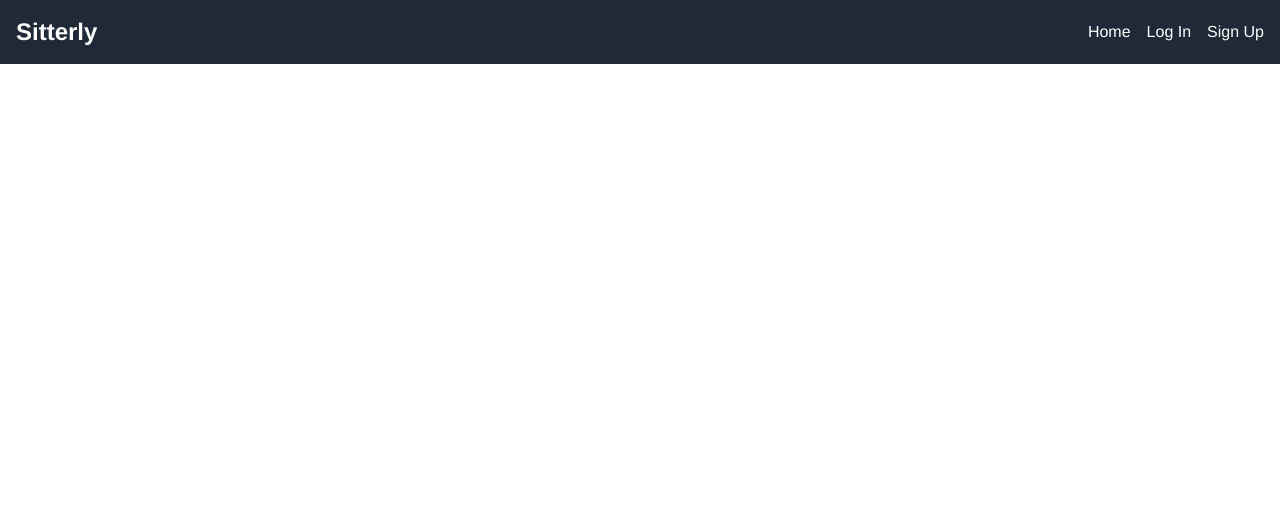
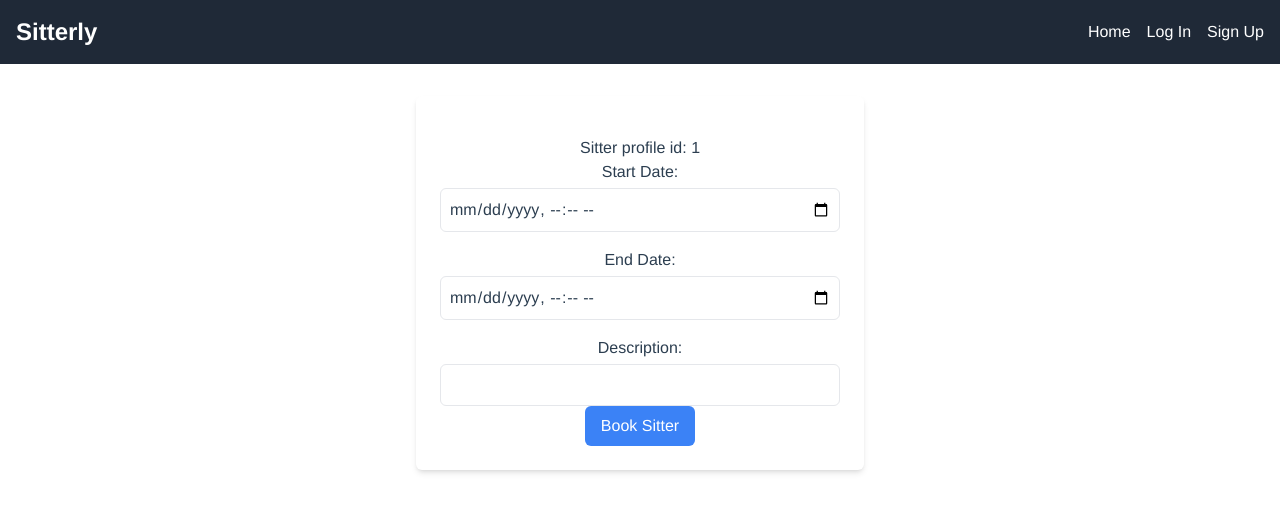
Before and after one commit to devi-lakshmi/sitterly-front-end, a React (Create React App) app: page /createBookings/1 in a window 1280 px wide. Shown: the top 512 px of the page. Built offline with nearby package versions, Linux system fonts and the light colour scheme.

Commit message:
Implemented booking cancellation

```diff
--- a/src/App.js
+++ b/src/App.js
@@ -1,7 +1,7 @@
 import "./App.css";
 
 import { HomePage, LogInPage, SignUpPage } from "./pages";
-import { Link, Route, Routes } from "react-router-dom";
+import { Link, Route, Routes, useNavigate } from "react-router-dom";
 
 import { useAuth } from "./hooks/useAuth";
 import CreateSitterProfile from "./componets/CreateSitterProfile";
@@ -11,6 +11,7 @@ import BrowseBookings from "./componets/BrowseBookings";
 
 function App() {
   const { user, logout } = useAuth();
+    const navigate = useNavigate();
 
   return (
     <div className="App min-h-screen flex flex-col">
@@ -36,6 +37,7 @@ function App() {
               onClick={(e) => {
                 e.preventDefault();
                 logout();
+                navigate('/login');
               }}
               className="hover:text-gray-300"
             >
@@ -52,7 +54,7 @@ function App() {
           <Route path="/signup" element={<SignUpPage />} />
           <Route path="/createSitterProfile" element={<CreateSitterProfile />} />
           <Route path="/getSitterProfiles" element={<BrowseSitterProfiles />} />
-          <Route path="/createBookings" element={<CreateBookings />} />
+          <Route path="/createBookings/:sitterId" element={<CreateBookings />} />
          <Route path="/bookings" element={<BrowseBookings />} />
 
       </Routes>
--- a/src/componets/BrowseBookings.js
+++ b/src/componets/BrowseBookings.js
@@ -3,13 +3,18 @@ import { useDispatch, useSelector } from 'react-redux';
 import { useApi } from '../hooks/useApi';
 import { selectBookings } from '../store/bookings/selectors';
 import { browsebookings, cancelBookings } from '../store/bookings/thunks';
-import { cancelBooking } from '../store/bookings/slice';
+import { useAuth } from '../hooks/useAuth';
+import { Link } from 'react-router-dom';
+
 
 const BrowseBookings = ({ userType }) => {
     const api = useApi();
+    const { userRole } = useAuth();
+     const currentDate = new Date();
+
     const dispatch = useDispatch();
 
-    const bookings = useSelector(selectBookings); // Assuming your bookings are stored in the Redux state
+    const bookings = useSelector(selectBookings);
 
     console.log("bookingdata" + bookings)
 
@@ -17,8 +22,8 @@ const BrowseBookings = ({ userType }) => {
         dispatch(browsebookings(api));
     }, [dispatch, api]);
 
-    const getUserTypeText = (booking) => {
-    return booking.role;
+    const getUserTypeText = () => {
+        return userRole;
   };
 const handleCancelBooking = (id) => {
     // Dispatch the cancelBooking action with the booking ID
@@ -30,27 +35,24 @@ return (
       <ul className="space-y-4">
             {bookings.map(booking => (
                 <li key={booking.id} className="bg-white p-4 rounded-md shadow-md">
-                    <strong className="block mb-2">{getUserTypeText(booking)}:</strong>
+                    <strong className="block mb-2">Booked by: {getUserTypeText()}</strong>
                     <p className="mb-2">Start Date: {booking.starts_at}</p>
                     <p className="mb-2">End Date: {booking.ends_at}</p>
                     <p className="mb-2">Description: {booking.description}</p>
-                    {/* Add more details based on your booking structure */}
-                     {booking.is_canceled ? (
-              <p className="text-red-500 font-bold">Booking Cancelled</p>
-            ) : (
-              <button
-                className="bg-red-500 text-white px-4 py-2 rounded-md hover:bg-red-600"
-                onClick={() => handleCancelBooking(booking.id)}
-              >
-                Cancel Booking
-              </button>
-            )}
+                    {booking.is_canceled ? <p className="text-red-500 font-bold">Booking Cancelled</p> : new Date(booking.starts_at) > currentDate && (
+                        <button className="bg-red-500 text-white px-4 py-2 rounded-md hover:bg-red-600"
+                            onClick={() => handleCancelBooking(booking.id)}>Cancel Booking</button>
+          )}
 
 
           </li>
         ))}
-      </ul>
+        </ul>
+         <Link to={"/"} className="bg-blue-500 text-white py-2 px-4 rounded">
+        Go to HomePage
+      </Link>
     </div>
+
   );
 };
 export default BrowseBookings;
--- a/src/componets/BrowseSitterProfiles.js
+++ b/src/componets/BrowseSitterProfiles.js
@@ -3,11 +3,13 @@ import { useDispatch, useSelector } from 'react-redux';
 import { selectIsLoading, selectSitterProfiles } from '../store/sitterProfiles/selectors';
 import { browseSitterProfiles } from '../store/sitterProfiles/thunks';
 import { useApi } from "../hooks/useApi";
-import { Link } from 'react-router-dom';
+import { Link, useNavigate } from 'react-router-dom';
 
 const BrowseSitterProfiles = () => {
     const api = useApi();
     const dispatch = useDispatch();
+    const navigate = useNavigate();
+
     const sitterProfiles = useSelector(selectSitterProfiles);
     console.log("sitterProfile" + sitterProfiles);
     const loading = useSelector(selectIsLoading);
@@ -15,6 +17,11 @@ const BrowseSitterProfiles = () => {
     useEffect(() => {
         dispatch(browseSitterProfiles(api, 1));
     }, [dispatch, api]);
+
+     const handleBookClick = (sitterId) => {
+        // Navigate to the BookSitterProfile page with the sitterId as a parameter
+       navigate(`/createBookings/${sitterId}`);
+    };
 
     return (
         <div className="bg-gray-200 p-4">
@@ -26,13 +33,14 @@ const BrowseSitterProfiles = () => {
           <p className="font-bold">LastName: {profile.last_name}</p>
           <p>City: {profile.city}</p>
           <p>HourlyRateeuro: {profile.hourly_rate_euro}</p>
-        </div>
+                <button onClick={() => handleBookClick(profile.id)} className="bg-red-500 text-white px-4 py-2 rounded-md hover:bg-red-600">
+                Book sitter
+          </button>
+      </div>
       ))}
       <Link to={"/"} className="bg-blue-500 text-white py-2 px-4 rounded">
         Go to HomePage
       </Link>
-
-
         </div>
             )
 };
--- a/src/componets/CreateBookings.js
+++ b/src/componets/CreateBookings.js
@@ -1,38 +1,75 @@
+
 import React, { useState } from 'react';
 import { useDispatch } from 'react-redux';
 
 import { useApi } from '../hooks/useApi';
-import { useNavigate } from 'react-router-dom';
+import { useNavigate, useParams } from 'react-router-dom';
 import { createBooking } from '../store/bookings/thunks';
 
-
 const CreateBookings = () => {
-
-   const api = useApi();
+  const { sitterId } = useParams();
+  const api = useApi();
   const navigate = useNavigate();
   const dispatch = useDispatch();
   const [form, setForm] = useState({
-    sitter_profile_id:"",
-    starts_at: "",
-     ends_at : "",
-});
-const handleInputChange = (event) => {
+        sitter_profile_id: sitterId,
+        is_cancelled: false,
+        starts_at: "",
+        ends_at: "",
+        description: ""
+  });
+
+  const handleInputChange = (event) => {
     setForm({ ...form, [event.target.name]: event.target.value });
   };
+
   const handleBooking = (e) => {
-    // Add additional logic/validation as needed
     e.preventDefault();
-    dispatch(createBooking(form, api));
+      dispatch(createBooking(form, api));
+      navigate(`/`);
 
   };
-      // Additional booking details
 
   return (
-    <div>
-         <h2>Welcome Booking Form</h2>
-          <label>Start Date: <input type="date" value={form.starts_at} onChange={handleInputChange} name="starts_at" /></label>
-      <label>End Date: <input type="date" value={form.ends_at} onChange={handleInputChange} name="ends_at" /></label>
-      <button onClick={handleBooking}>Book Sitter</button>
+    <div className="max-w-md mx-auto mt-8 p-6 bg-white rounded-md shadow-md">
+          <h2 className="text-2xl font-bold mb-4"> </h2>
+          <p>Sitter profile id: {form.sitter_profile_id}</p>
+      <label className="block mb-4">
+        Start Date:
+        <input
+          type="datetime-local"
+          value={form.starts_at}
+          onChange={handleInputChange}
+          name="starts_at"
+          className="mt-1 p-2 border rounded-md w-full"
+        />
+      </label>
+      <label className="block mb-4">
+        End Date:
+        <input
+          type="datetime-local"
+          value={form.ends_at}
+          onChange={handleInputChange}
+          name="ends_at"
+          className="mt-1 p-2 border rounded-md w-full"
+        />
+          </label>
+          Description:
+        <label>
+        <input
+          type="text"
+          value={form.description}
+          onChange={handleInputChange}
+          name="description"
+          className="mt-1 p-2 border rounded-md w-full"
+        />
+        </label>
+      <button
+        onClick={handleBooking}
+        className="bg-blue-500 text-white px-4 py-2 rounded-md hover:bg-blue-600"
+      >
+        Book Sitter
+      </button>
     </div>
   );
 };
--- a/src/pages/Home.jsx
+++ b/src/pages/Home.jsx
@@ -3,20 +3,18 @@ import { useApi } from "../hooks/useApi";
 import { useAuth } from "../hooks/useAuth";
 
 export const HomePage = () => {
-  const { user ,userRole} = useAuth();
+  const { userRole} = useAuth();
   const api = useApi();
-const navigate = useNavigate();
+  const navigate = useNavigate();
   const getUser = () => {
     api.get("/users/profile");
 
   }
   const handleCreateSitterProfile = () => {
-    // Use the navigate function to redirect to the "/createSitterProfile" route
     navigate("/createSitterProfile");
   };
 
   const handleBrowseSitterProfiles = () => {
-    // Use the navigate function to redirect to the "/getSitterProfiles" route
     navigate("/getSitterProfiles");
   };
  return (
@@ -40,8 +38,7 @@ const navigate = useNavigate();
           Create Sitter Profile
         </button>
      )}
-     <Link to ={"/createBookings" }>createBookings</Link>
-   <Link to ={"/bookings" }>BrowseBookings</Link>
+   <Link to ={"/bookings" } className="text-blue-500 underline hover:text-blue-700">BrowseBookings</Link>
    </div>
   );
 };
--- a/src/store/bookings/thunks.js
+++ b/src/store/bookings/thunks.js
@@ -1,19 +1,18 @@
 import { addBooking,setBookings ,cancelBooking,setError,setLoading} from "./slice";
 
 
-export function createBooking(form,api) {
+export function createBooking(booking, api) {
     return async function thunk(dispatch) {
         try {
             const token = localStorage.setItem("sitterly_token", api);
-            const response = await api.post("/createBookings", form,token);
-            const booking = response.data
-            dispatch(addBooking(booking));
+            const response = await api.post("/createBookings", booking, token);
+            const booking1 = response.data
+            dispatch(addBooking(booking1));
             return response.data
         }
   catch (error) {
       console.error('Error booking sitter:', error);
-      // Handle error, dispatch an action or show an error message
-    dispatch(setError('Failed to bookingsitter. Please try again.')); // Set a meaningful error message
+    dispatch(setError('Failed to bookingsitter. Please try again.'));
       }
     finally {
       dispatch(setLoading(false));
@@ -35,9 +34,8 @@ export function browsebookings(api) {
       dispatch(setBookings(bookings));
     }
     catch (error) {
-      // Handle errors, e.g., dispatch an action to set an error state
       console.error("Error fetching bookings:", error);
-    dispatch(setError('Failed to browsebooking. Please try again.')); // Set a meaningful error message
+    dispatch(setError('Failed to browsebooking. Please try again.'));
       }
     finally {
       dispatch(setLoading(false));
@@ -45,23 +43,19 @@ export function browsebookings(api) {
   }
 };
 export function cancelBookings(id, api) {
-    console.log("cancelBookings");
-  return async function thunk(dispatch, getState) {
+  return async function thunk(dispatch) {
 
     try {
       const token = localStorage.getItem("sitterly_token");
 
         const response = await api.put(`/cancelMyBooking/${id}`, token);
         const updatedBooking = response.data;
-        console.log('Response from API:', response);
-      console.log('Updated Booking:', updatedBooking);
 
         dispatch(cancelBooking(updatedBooking));
     }
     catch (error) {
-      // Handle errors, e.g., dispatch an action to set an error state
       console.error('Error canceling booking:', error);
-     dispatch(setError('Failed to cancel booking. Please try again.')); // Set a meaningful error message
+     dispatch(setError('Failed to cancel booking. Please try again.'));
       }
     finally {
       dispatch(setLoading(false));
```
